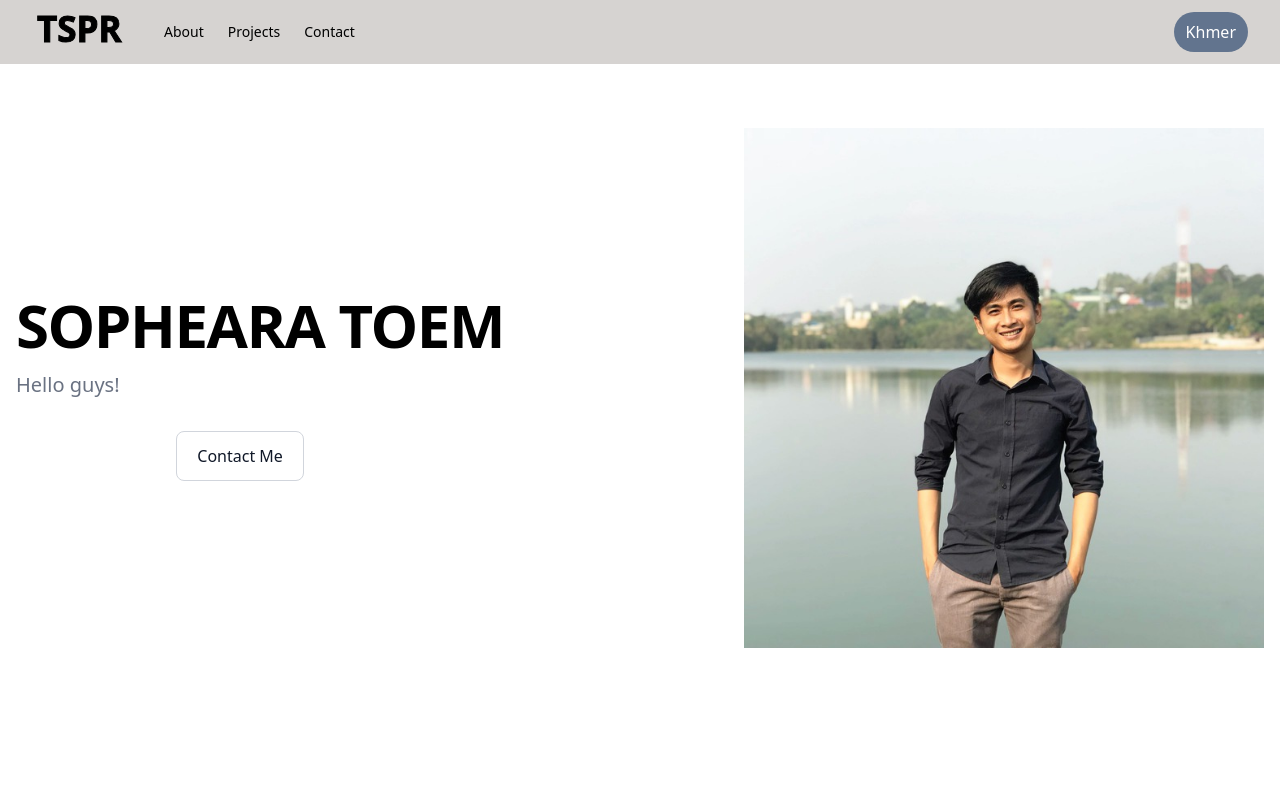
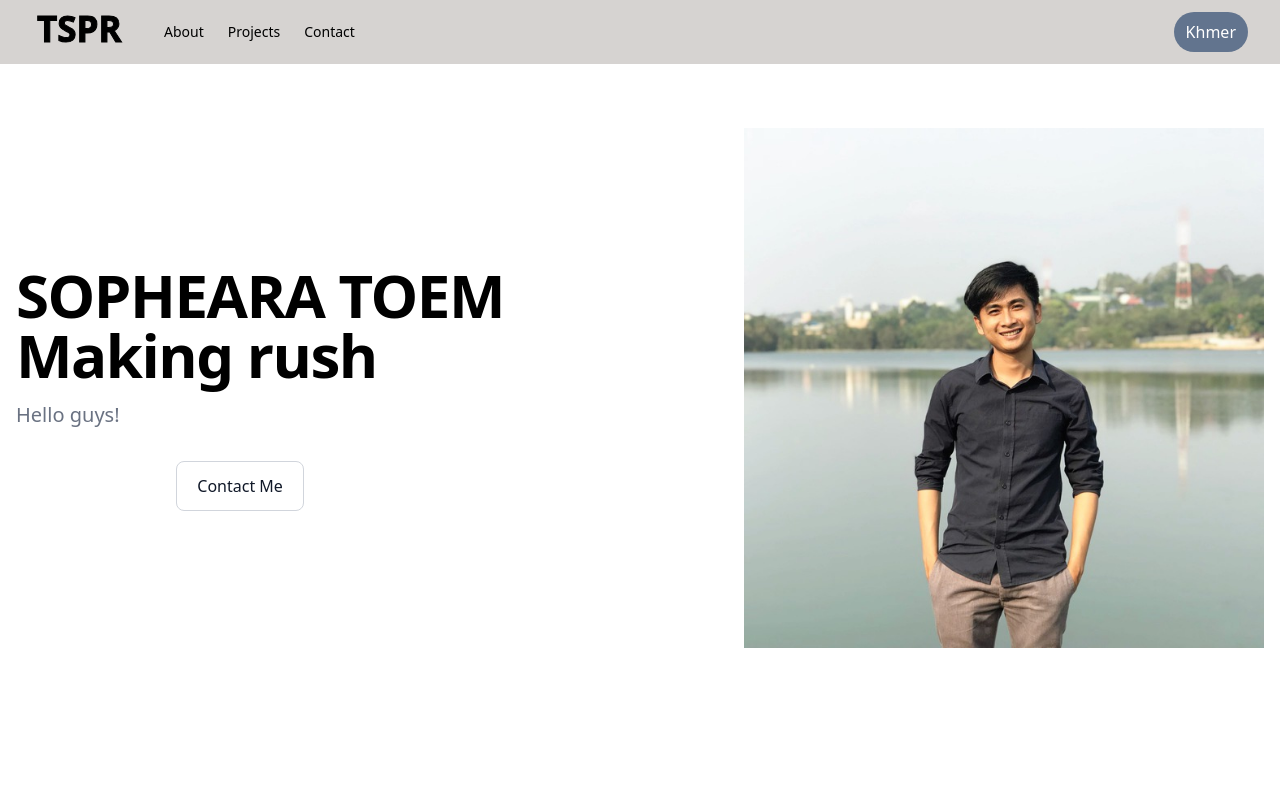
Before and after one commit to SophearaT/RealEstate_FrontEnd, a Vue app: page / in a window 1280 px wide. Shown: the top 800 px of the page. Built offline with nearby package versions, Linux system fonts and the light colour scheme.

Commit message:
Rename Repo

```diff
--- a/src/components/HeroBanner.vue
+++ b/src/components/HeroBanner.vue
@@ -35,7 +35,7 @@
     <section class="bg-white dark:bg-gray-900">
     <div class="grid max-w-screen-xl px-4 py-8 mx-auto lg:gap-8 xl:gap-0 lg:py-16 lg:grid-cols-12">
         <div class="mr-auto place-self-center lg:col-span-7">
-            <h1 class="max-w-2xl mb-4 text-4xl font-extrabold tracking-tight leading-none md:text-5xl xl:text-6xl dark:text-white">SOPHEARA TOEM</h1>
+            <h1 class="max-w-2xl mb-4 text-4xl font-extrabold tracking-tight leading-none md:text-5xl xl:text-6xl dark:text-white">SOPHEARA TOEM Making rush</h1>
             <p class="max-w-2xl mb-6 font-light text-gray-500 lg:mb-8 md:text-lg lg:text-xl dark:text-gray-400">Hello guys!</p>
             <a href="#" class="inline-flex items-center justify-center px-5 py-3 mr-3 text-base font-medium text-center text-white rounded-lg bg-primary-700 hover:bg-primary-800 focus:ring-4 focus:ring-primary-300 dark:focus:ring-primary-900">
                 Get started
```
